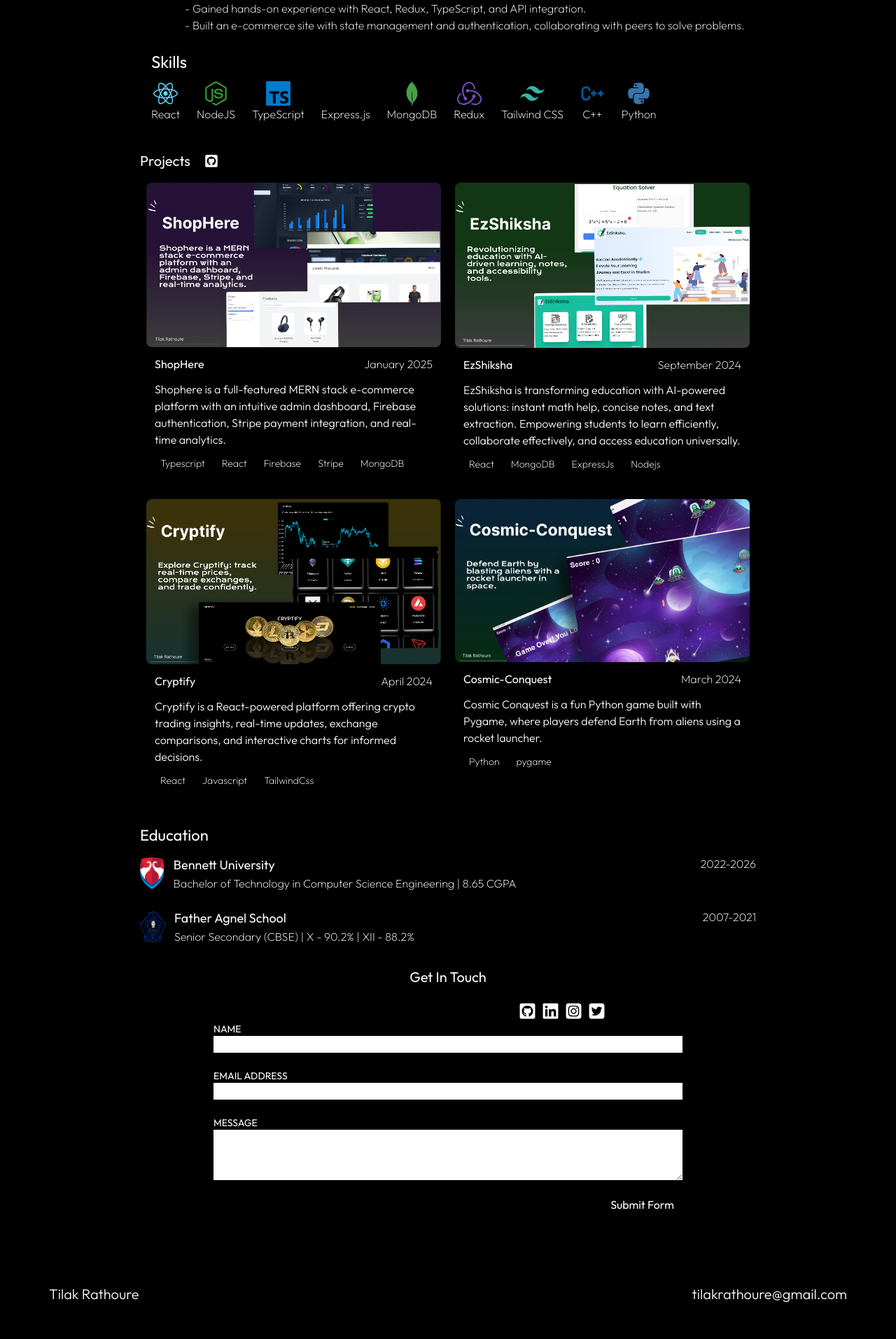
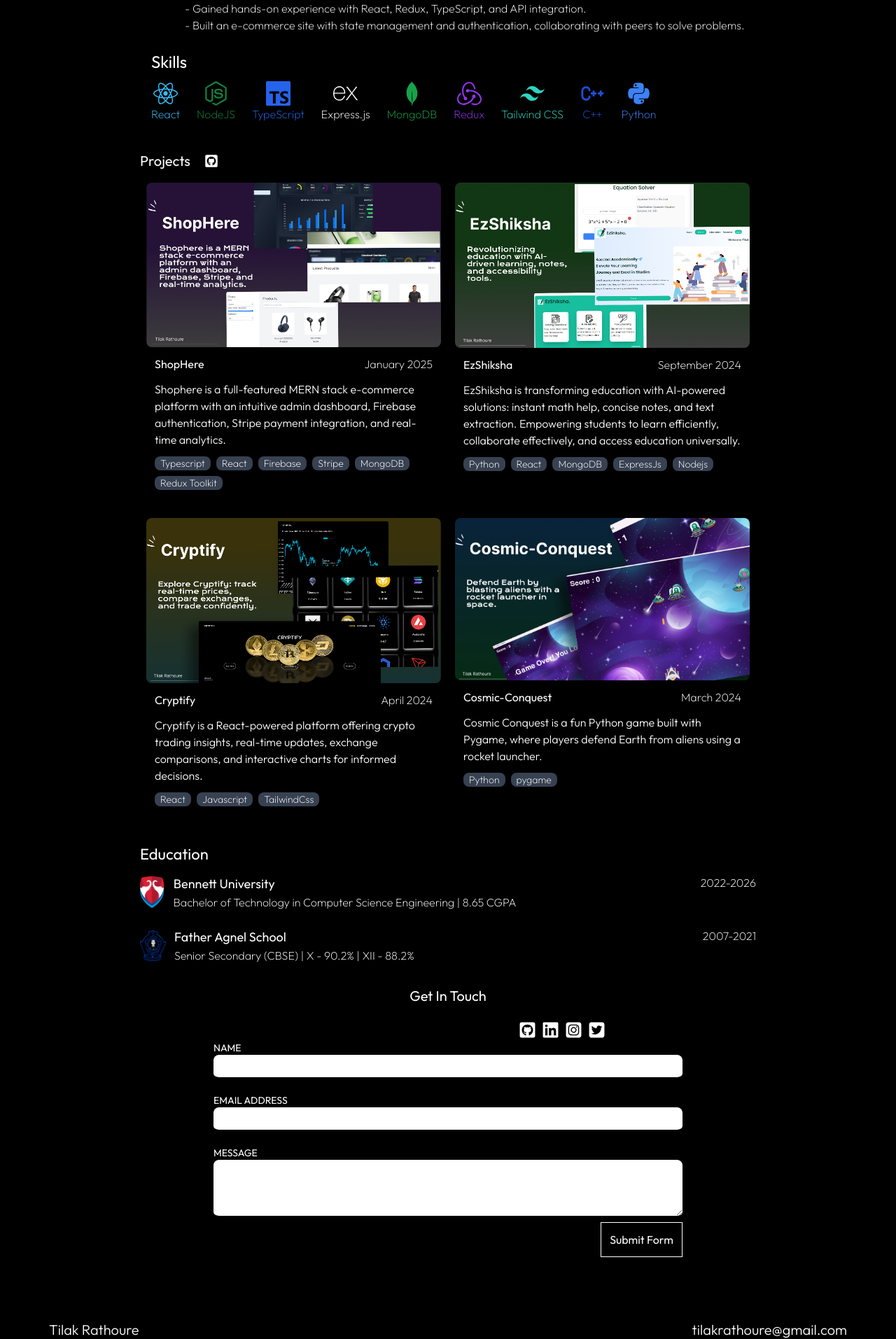
Before and after one commit to TilakRathoure/portfolio-website, a Next.js app: page / in a window 1280 px wide. Shown: the part 629-2542 px from the top of the page at 70% size. Built offline with nearby package versions, Linux system fonts and the light colour scheme; a web font is replaced by a local one.

Commit message:
fix dark mode

```diff
--- a/app/components/Contactform.tsx
+++ b/app/components/Contactform.tsx
@@ -105,7 +105,7 @@
 
             {e.name !== "message" ? (
               <input
-                className="border-b-[3px] border-black w-full text-base"
+                className="border-b-[3px] p-1 rounded-lg border-black w-full text-base"
                 name={e.name}
                 type={e.type}
                 required
@@ -113,7 +113,7 @@
             ) : (
               <textarea
                 name={e.name}
-                className="border-b-[3px] border-black w-full text-base"
+                className="border-b-[3px] rounded-lg p-1 border-black w-full text-base"
                 rows={3}
                 required
               />
@@ -126,7 +126,7 @@
         ))}
 
         <button
-          className="absolute -bottom-[50px] right-0 bg-black text-white p-3"
+          className={`dark:border-white dark:border-[1px] absolute -bottom-[50px] right-0 bg-black text-white p-3`}
           type="submit"
         >
           Submit Form
--- a/app/components/Projects.tsx
+++ b/app/components/Projects.tsx
@@ -35,6 +35,7 @@
         { name: "Firebase" },
         {name:"Stripe"},
         { name: "MongoDB" },
+        {name: "Redux Toolkit"}
       ],
     },
     {
@@ -46,6 +47,7 @@
       link: "https://github.com/TilakRathoure/EzShiksha",
       image:ezshiksha,
       tech: [
+        {name:"Python"},
         { name: "React" },
         { name: "MongoDB" },
         { name: "ExpressJs" },
@@ -104,7 +106,7 @@
               <p className="font-light">{e.about}</p>
               <div className="flex gap-2 flex-wrap">
                 {e.tech.map((e, i) => (
-                  <div key={i} className={`text-sm font-extralight rounded-lg px-2  ${mode!="dark"? "bg-gray-200" :"bg-black"}`}>
+                  <div key={i} className={` text-sm font-extralight rounded-lg px-2  ${mode!="dark"? "bg-gray-200" :"bg-gray-700"}`}>
                     {e.name}
                   </div>
                 ))}
--- a/app/components/Skills.tsx
+++ b/app/components/Skills.tsx
@@ -12,29 +12,31 @@
     color: string; // New color property
   }
 
-  const skills: Skill[] = [
-    { name: "React", icon: FaReact, color: "#61DAFB" },
-    { name: "NodeJS", icon: FaNodeJs, color: "#339933" },
-    { name: "TypeScript", icon: SiTypescript, color: "#007ACC" },
-    { name: "Express.js", icon: SiExpress, color: "#000000" },
-    { name: "MongoDB", icon: SiMongodb, color: "#47A248" },
-    { name: "Redux", icon: SiRedux, color: "#764ABC" },
-    { name: "Tailwind CSS", icon: RiTailwindCssFill, color: "#38B2AC" },
-    { name: "C++", icon: TbBrandCpp, color: "#00599C" },
-    { name: "Python", icon: FaPython, color: "#3776AB" },
-  ];
+const skills: Skill[] = [
+  { name: "React", icon: FaReact, color: "text-sky-400" },
+  { name: "NodeJS", icon: FaNodeJs, color: "text-green-700" },
+  { name: "TypeScript", icon: SiTypescript, color: "text-blue-600" },
+  { name: "Express.js", icon: SiExpress, color: "text-gray-900" },
+  { name: "MongoDB", icon: SiMongodb, color: "text-green-600" },
+  { name: "Redux", icon: SiRedux, color: "text-purple-600" },
+  { name: "Tailwind CSS", icon: RiTailwindCssFill, color: "text-teal-400" },
+  { name: "C++", icon: TbBrandCpp, color: "text-blue-700" },
+  { name: "Python", icon: FaPython, color: "text-blue-500" },
+];
+
 
   return (
     <div className="m-4" id="skills">
       <h1 className="text-2xl mb-3">Skills</h1>
       <div className="flex flex-wrap gap-6">
         {skills.map((skill, index) => (
-          <div key={index} className="flex flex-col items-center">
-            <skill.icon size={35} style={{ color: skill.color }} />
+          <div key={index} className={`flex flex-col items-center ${skill.name==="Express.js" && ("dark:text-white")} ${skill.color}`}>
+            <skill.icon size={35}  />
             <p className="font-outfit font-extralight">{skill.name}</p>
           </div>
         ))}
       </div>
+      {/* style={skill.name==="Express.js"?{color: "white"}: { color: skill.color }} */}
     </div>
   );
 };
```
